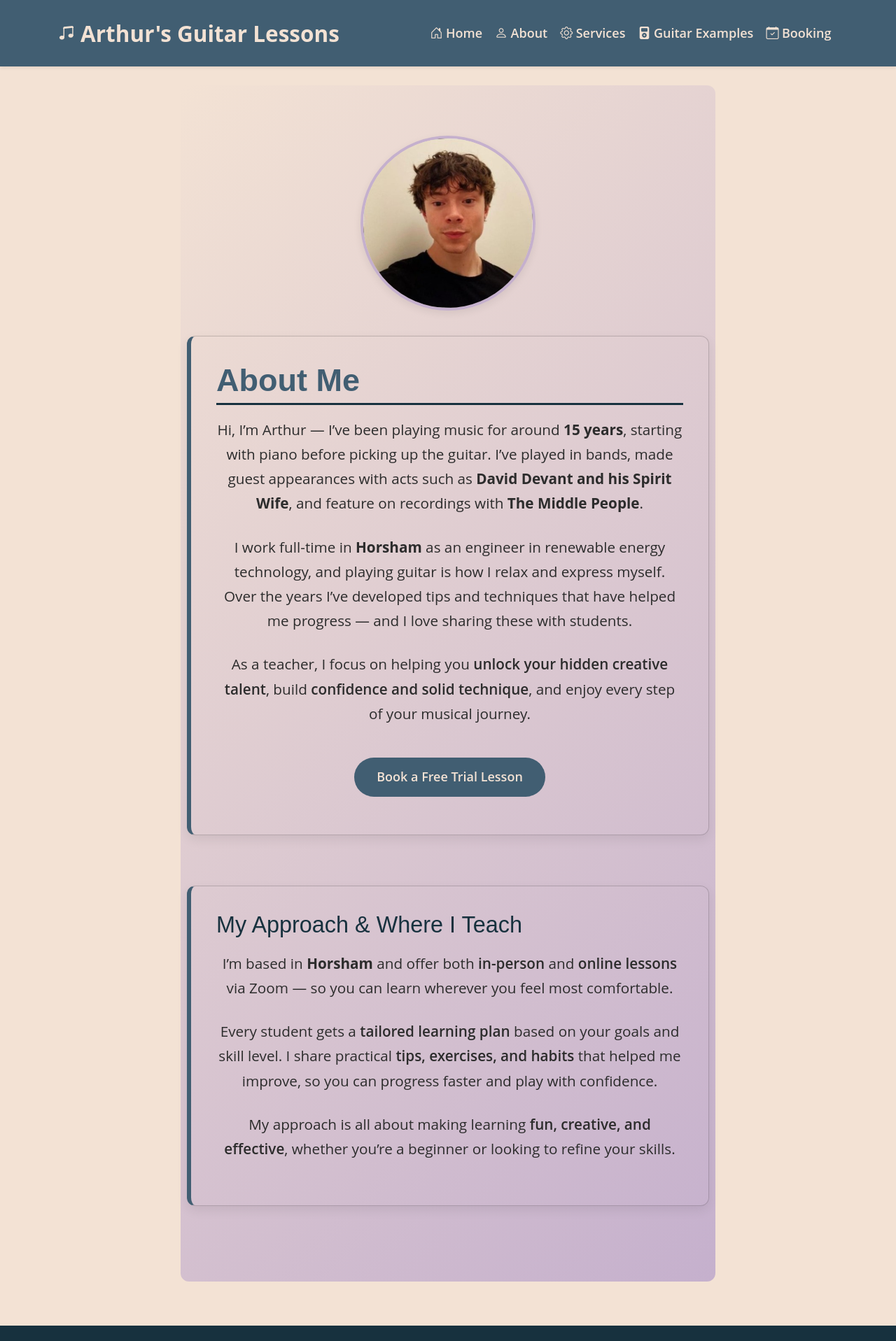
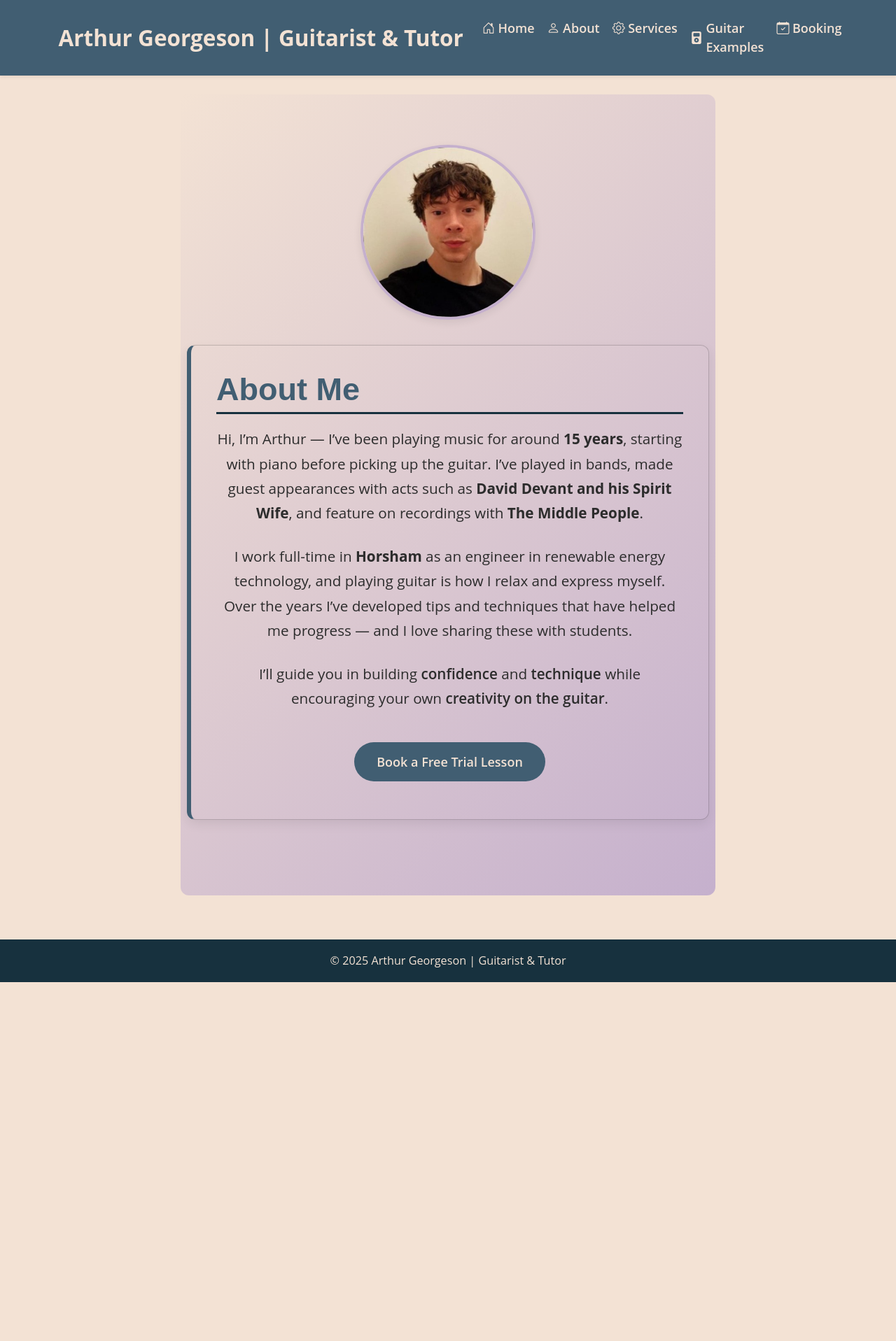
Before and after one commit to arthur-georgeson/guitar-teacher-website, a React (Create React App) app: page /about in a window 1280 px wide. Shown: the top 1917 px of the page at 70% size. After the commit the page ends 1404 px from the top, so only its background shows below. Built offline with nearby package versions, Linux system fonts and the light colour scheme.

Commit message:
text changes

```diff
--- a/src/App.js
+++ b/src/App.js
@@ -17,8 +17,8 @@ export default function App() {
           <div className="container">
             {/* Navbar brand / title */}
             <Link className="navbar-brand d-flex align-items-center" to="/">
-              <i className="bi bi-music-note-beamed me-2"></i>
-              <span className="fs-3 fw-bold">Arthur's Guitar Lessons</span>
+
+              <span className="fs-3 fw-bold">Arthur Georgeson | Guitarist & Tutor</span>
             </Link>
 
             {/* Navbar toggler for mobile */}
@@ -80,7 +80,7 @@ export default function App() {
 
       <footer className="custom-footer text-center py-3 mt-4">
 
-        <p className="mb-0">© {new Date().getFullYear()} Arthur’s Guitar Lessons</p>
+        <p className="mb-0">© {new Date().getFullYear()} Arthur Georgeson | Guitarist & Tutor</p>
       </footer>
     </div>
   );
--- a/src/pages/About.jsx
+++ b/src/pages/About.jsx
@@ -20,9 +20,10 @@ export default function About() {
         <p className="lead">
           I work full-time in <strong>Horsham</strong> as an engineer in renewable energy technology, and playing guitar is how I relax and express myself. Over the years I’ve developed tips and techniques that have helped me progress — and I love sharing these with students.
         </p>
-        <p className="lead">
-          As a teacher, I focus on helping you <span className="fw-semibold">unlock your hidden creative talent</span>, build <span className="fw-semibold">confidence and solid technique</span>, and enjoy every step of your musical journey.
-        </p>
+       <p className="lead">
+  I’ll guide you in building <span className="fw-semibold">confidence</span> and <span className="fw-semibold">technique</span> while encouraging your own <span className="fw-semibold">creativity on the guitar</span>.
+</p>
+
         <p className="text-center mt-3">
           <a href="/booking" className="btn">
             Book a Free Trial Lesson
@@ -30,19 +31,6 @@ export default function About() {
         </p>
       </div>
 
-      {/* Optional: My Approach Section */}
-      <div className="card">
-        <h3>My Approach & Where I Teach</h3>
-        <p className="lead">
-          I’m based in <strong>Horsham</strong> and offer both <span className="fw-semibold">in-person</span> and <span className="fw-semibold">online lessons</span> via Zoom — so you can learn wherever you feel most comfortable.
-        </p>
-        <p className="lead">
-          Every student gets a <span className="fw-semibold">tailored learning plan</span> based on your goals and skill level. I share practical <span className="fw-semibold">tips, exercises, and habits</span> that helped me improve, so you can progress faster and play with confidence.
-        </p>
-        <p className="lead">
-          My approach is all about making learning <span className="fw-semibold">fun, creative, and effective</span>, whether you’re a beginner or looking to refine your skills.
-        </p>
-      </div>
     </div>
   );
 }
--- a/src/pages/Examples.jsx
+++ b/src/pages/Examples.jsx
@@ -17,9 +17,12 @@ export default function Examples() {
 
   return (
     <div className="examples container py-5">
-      <h2 className="text-center fw-bold mb-4 display-6">Guitar Examples</h2>
+       <h2 className="text-center fw-bold mb-4 display-6">
+        Guitar Performances
+      </h2>
       <p className="text-center lead mb-5">
-        Here are some of my performances in tracks by <strong>The Middle People</strong>
+        A few examples of my guitar work featured in tracks by <strong>The Middle People</strong>.
+
       </p>
 
       <div className="row g-4">
```
